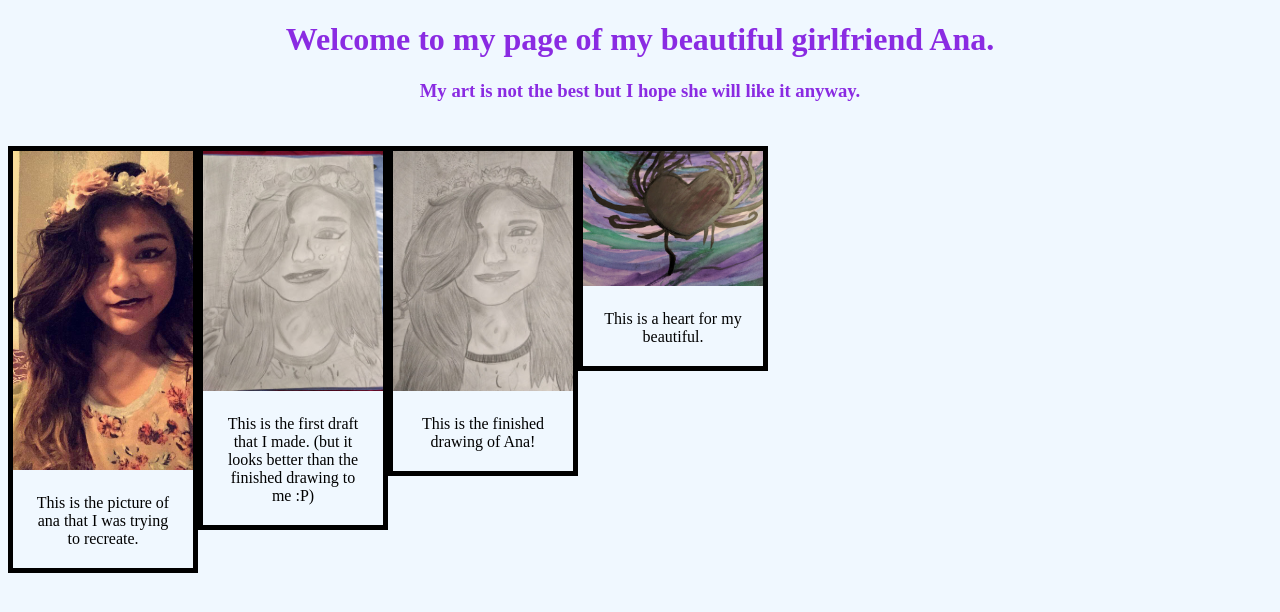
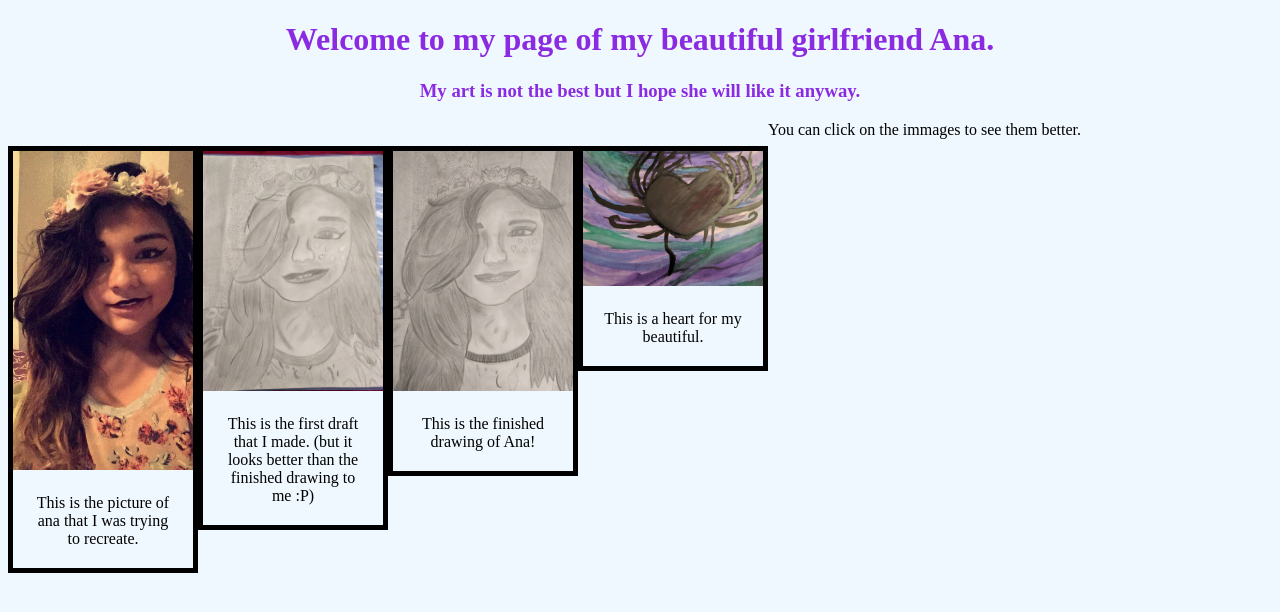
Before and after one commit to FaithL/FaithL.github.io, a plain HTML site: page ana.html in a window 1280 px wide. Drawn offline with Linux system fonts and the light colour scheme.

Commit message:
Update ana.html

```diff
--- a/ana.html
+++ b/ana.html
@@ -56,6 +56,6 @@
   </a>
   <div class="desc">This is a heart for my beautiful.</div>
 </div>
-
+ <p>You can click on the immages to see them better.</p>
 </body>
 </html>
```
